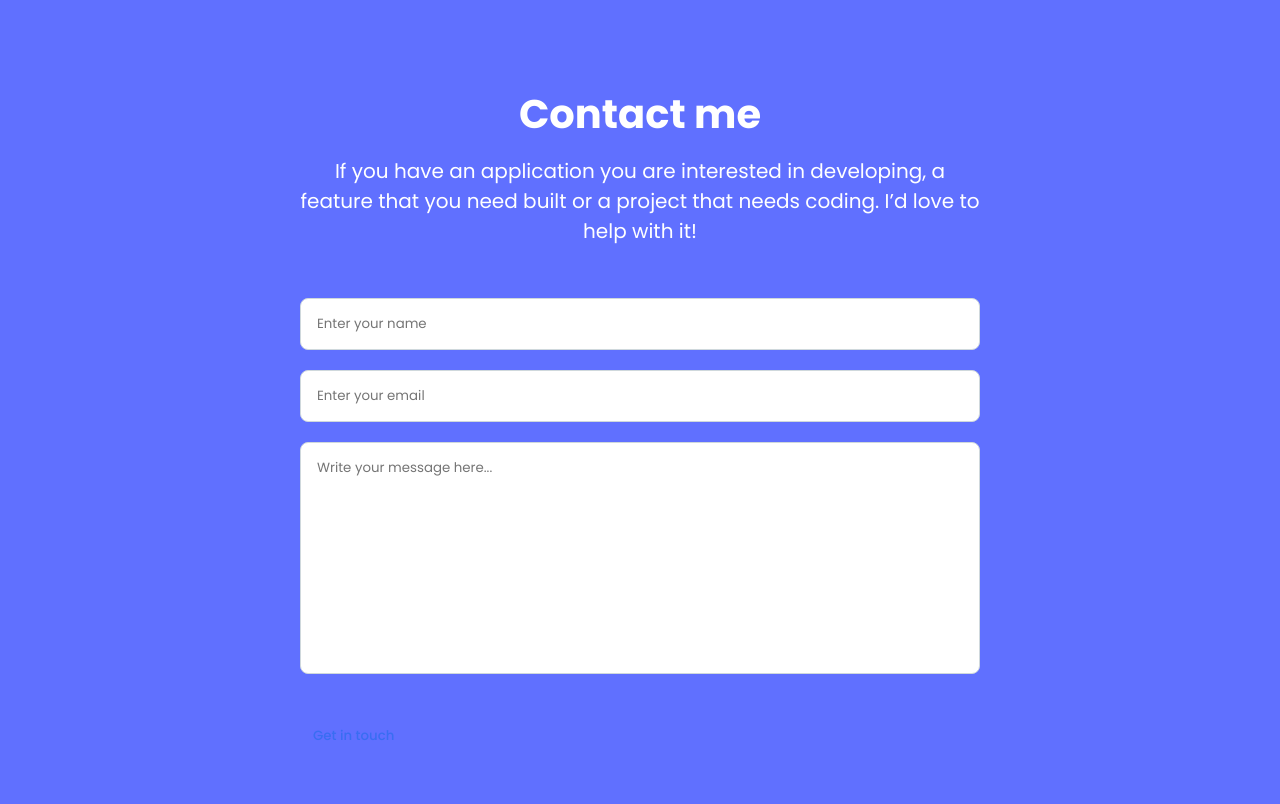
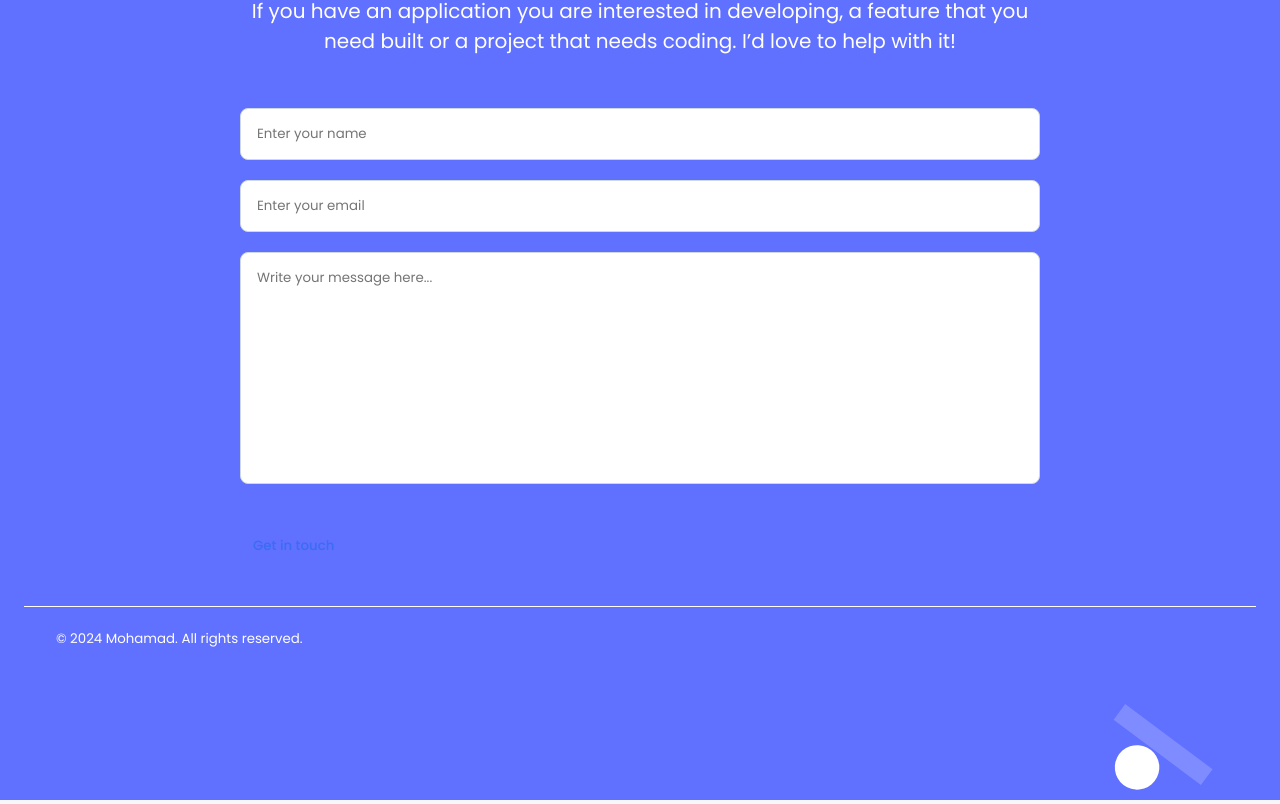
Before and after one commit to mohametalmeari/mohametalmeari.github.io, a React (Create React App) app: page / in a window 1280 px wide. Shown: the part 8436-9240 px from the top of the page. Built offline with nearby package versions, Linux system fonts and the light colour scheme.

Commit message:
Refactor contact form and add footer

```diff
--- a/src/assets/App.css
+++ b/src/assets/App.css
@@ -237,6 +237,21 @@
   overflow: hidden;
 }
 
+footer {
+  border-top: solid 1px white;
+  color: white;
+  width: 100%;
+  display: flex;
+  align-items: center;
+  justify-content: center;
+  height: 4rem;
+  padding-left: 2rem;
+}
+
+.footer-text {
+  color: inherit;
+}
+
 @font-face {
   font-family: Poppins-Bold;
   src: url(./fonts/Poppins-Bold.ttf);
@@ -285,7 +300,7 @@
   display: block;
 }
 
-footer {
+.contact {
   background-image: url('./images/footer-bg.svg');
   background-color: #6070ff;
   background-position-x: right;
@@ -298,9 +313,16 @@
   padding: 24px;
   border-radius: 80px 0 0 0;
   padding-top: 100px;
+  display: flex;
+  justify-content: center;
+  align-items: center;
 }
 
-.footer-title {
+.form-container {
+  max-width: 800px;
+}
+
+.contact-title {
   color: white;
   text-align: center;
   padding-bottom: 12px;
@@ -308,7 +330,7 @@
   font-family: Poppins-Bold, Roboto, sans-serif;
 }
 
-.footer-text {
+.contact-text {
   color: white;
   text-align: center;
   font-size: 20px;
@@ -744,6 +766,14 @@
     align-items: center;
   }
 
+  .contact {
+    padding-top: 140px;
+    padding-bottom: 130px;
+  }
+
+  footer {
+    justify-content: flex-start;
+  }
   /* old style */
   .navbar {
     min-height: 72px;
@@ -853,11 +883,7 @@
     height: 100%;
   }
 
-  footer {
-    padding: 100px;
-    padding-top: 140px;
-    padding-bottom: 130px;
-  }
+
 
   .menu-nav>li:hover {
     background-color: rgba(0, 0, 0, 0.07);
@@ -869,21 +895,3 @@
     border-radius: 8px;
   }
 }
-
-@media screen and (min-width: 1000px) {
-  /* old style */
-
-  header {
-    /* padding: 72px 260px; */
-  }
-
-  footer {
-    padding: 200px;
-  }
-}
-
-@media screen and (min-width: 1200px) {
-  footer {
-    padding: 300px;
-  }
-}
--- a/src/components/Contact.js
+++ b/src/components/Contact.js
@@ -2,6 +2,7 @@
 import { useInView } from 'react-intersection-observer';
 import { useDispatch } from 'react-redux';
 import { setActiveSection } from '../redux/navbar/navSlice';
+import Footer from './Footer';
 
 const Contact = () => {
   const [formData, setFormData] = useState({
@@ -42,13 +43,11 @@
       });
 
       if (response.ok) {
-        setFormData(
-          {
+        setFormData({
           name: '',
           email: '',
           message: '',
-          },
-        );
+        });
         setErrorMsg({ msg: 'Form submitted', color: 'lightgreen' });
       } else {
         setErrorMsg({ msg: 'Form submission failed', color: 'lightpink' });
@@ -60,20 +59,17 @@
 
   return (
     <>
-      <footer id="contact" ref={ref}>
-        <h2 className="footer-title">
-          Contact me
-        </h2>
-        <p className="footer-text">
-          If you have an application you are interested in developing,
-          a feature that you need built or a project that needs coding.
-          I’d love to help with it!
+      <div className="contact" id="contact" ref={ref}>
+        <div className="form-container">
+          <h2 className="contact-title">Contact me</h2>
+          <p className="contact-text">
+            If you have an application you are interested in developing, a
+            feature that you need built or a project that needs coding. I’d love
+            to help with it!
           </p>
           <form id="contact_form" onSubmit={handleSubmit}>
             <label htmlFor="name">
-            <span className="hidden-text">
-              Your Name:
-            </span>
+              <span className="hidden-text">Your Name:</span>
               <input
                 className="form_field"
                 type="text"
@@ -88,9 +84,7 @@
             </label>
 
             <label htmlFor="email">
-            <span className="hidden-text">
-              Your Email:
-            </span>
+              <span className="hidden-text">Your Email:</span>
               <input
                 className="form_field"
                 type="email"
@@ -104,9 +98,7 @@
             </label>
 
             <label htmlFor="message">
-            <span className="hidden-text">
-              Your Message:
-            </span>
+              <span className="hidden-text">Your Message:</span>
               <textarea
                 className="form_field"
                 name="message"
@@ -121,11 +113,17 @@
               />
             </label>
             <div className="btn_container">
-            <button className="main-btn form-btn" type="submit">Get in touch</button>
-            <span className="form-msg" style={{ color: errorMsg.color }}>{errorMsg.msg}</span>
+              <button className="main-btn form-btn" type="submit">
+                Get in touch
+              </button>
+              <span className="form-msg" style={{ color: errorMsg.color }}>
+                {errorMsg.msg}
+              </span>
             </div>
           </form>
-      </footer>
+        </div>
+        <Footer />
+      </div>
     </>
   );
 };
--- /dev/null
+++ b/src/components/Footer.js
@@ -0,0 +1,11 @@
+import React from 'react';
+
+const Footer = () => (
+  <footer>
+    <small className="footer-text">
+      &copy; 2024 Mohamad. All rights reserved.
+    </small>
+  </footer>
+);
+
+export default Footer;
```
Lines whose indentation alone changed are shown as unchanged.
